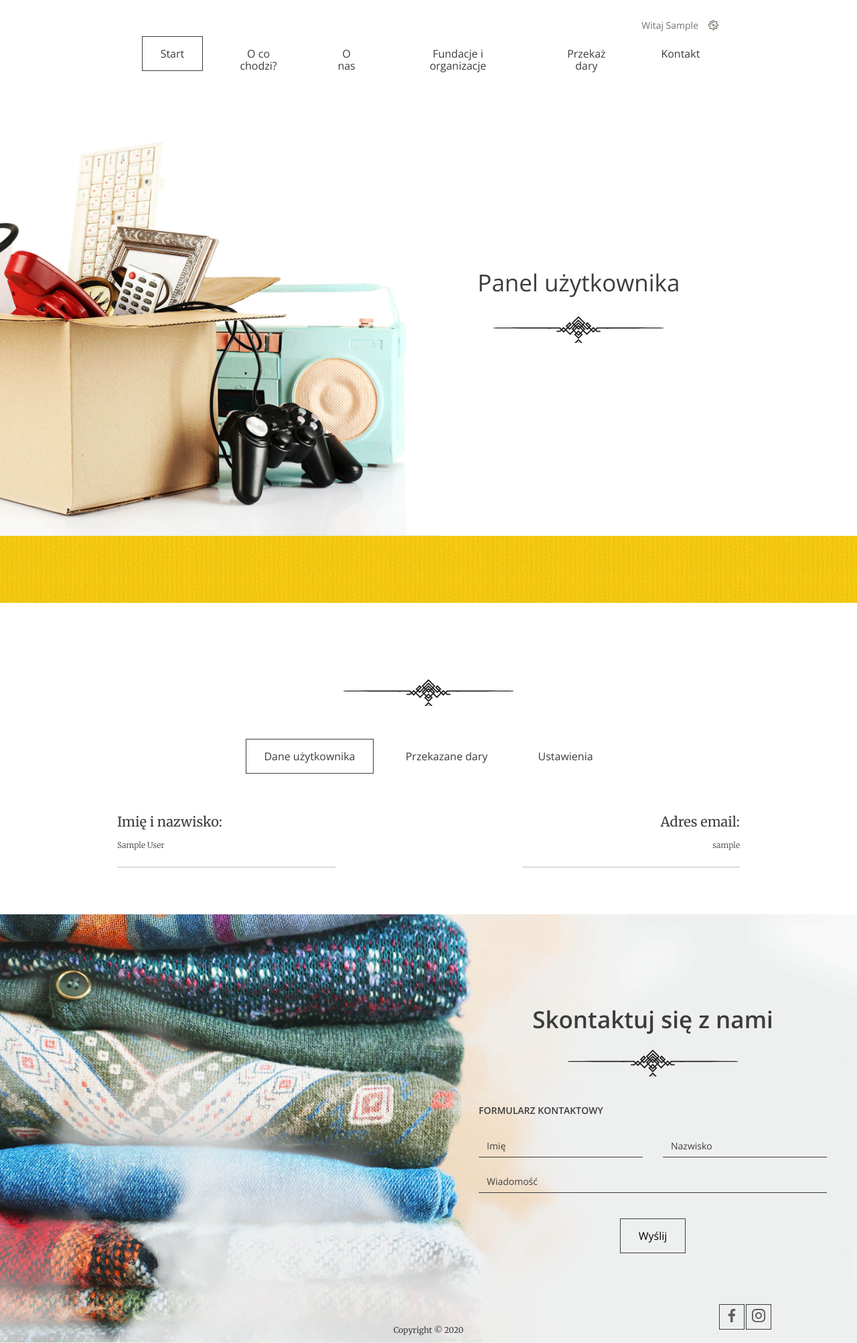
After one commit to wszoltysek/give_things, a Django app: page /panel/ in a window 1280 px wide. The commit adds this page. Shown: the whole page at 67% size. Run offline with Django 3.2, Linux system fonts and the light colour scheme; the visitor is signed in with stand-in values (Sample User, id 1).

Commit message:
user panel - done

```diff
--- a/give_things/urls.py
+++ b/give_things/urls.py
@@ -23,6 +23,7 @@ urlpatterns = [
     path('login/', Login.as_view()),
     path('logout/', logout_view),
     path('register/', Register.as_view()),
+    path('panel/', UserPanel.as_view()),
     path('add/', AddDonation.as_view()),
     path('confirmation/', Confirmation.as_view())
 ]
--- a/main_app/templates/_base_.html
+++ b/main_app/templates/_base_.html
@@ -18,8 +18,8 @@
           <li class="logged-user">
             Witaj {{ user.first_name }}
             <ul class="dropdown">
-              <li><a href="#">Profil</a></li>
-              <li><a href="#">Ustawienia</a></li>
+              <li><a href="/panel/">Profil</a></li>
+              <li><a href="/settings/">Ustawienia</a></li>
                 {% if user.is_superuser %}
               <li><a href="/admin/">Admin Panel</a></li>
                 {% endif %}
--- a/main_app/templates/index.html
+++ b/main_app/templates/index.html
@@ -27,7 +27,7 @@
         </div>
 
         <div class="stats--item">
-          <em>{{ institutions_already_donated }}</em>
+          <em>{{ institutions_donated }}</em>
           <h3>Wspartych organizacji</h3>
           <p>Lorem ipsum dolor sit amet consectetur, adipisicing elit. Laboriosam magnam, sint nihil cupiditate quas quam.</p>
         </div>
--- /dev/null
+++ b/main_app/templates/user/panel.html
@@ -0,0 +1,79 @@
+{% extends "_base_.html" %}
+{% load static %}
+    {% block title %}
+    <title>Oddaj rzeczy | Panel użytkownika</title>
+    {% endblock %}
+  <body>
+    {% block header %}
+    <header class="header--main-page">
+    {% endblock %}
+    {% block content %}
+      <div class="slogan container container--90">
+        <div class="slogan--item">
+          <h1>
+            Panel użytkownika
+          </h1>
+        </div>
+      </div>
+    </header>
+
+    <section id="stats" class="stats">
+      <div class="container container--85"></div>
+    </section>
+
+     <section id="help" class="help">
+      <h2></h2>
+
+      <ul class="help--buttons">
+        <li data-id="1"><a href="#" class="btn btn--without-border active">Dane użytkownika</a></li>
+        <li data-id="2"><a href="#" class="btn btn--without-border">Przekazane dary</a></li>
+        <li><a href="/settings/" class="btn btn--without-border">Ustawienia</a></li>
+      </ul>
+
+      <!-- SLIDE 1 -->
+      <div class="help--slides active" data-id="1">
+        <ul class="help--slides-items">
+          <li>
+            <div class="col">
+              <div class="title"><b>Imię i nazwisko:</b></div><br>
+              <div class="subtitle">{{ user.first_name }} {{ user.last_name }}</div>
+            </div>
+            <div class="col">
+              <div class="title"><b>Adres email:</b></div><br>
+              <div class="subtitle">{{ user.username }}</div>
+            </div>
+          </li>
+        </ul>
+      </div>
+
+
+      <!-- SLIDE 2 -->
+      <div class="help--slides" data-id="2">
+        <p>Przekazane dary</p>
+        <ul class="help--slides-items">
+          <li>
+            <div class="col">
+              <div class="title"> </div>
+              <div class="subtitle"></div>
+            </div>
+
+            <div class="col">
+                <div class="text"></div>
+            </div>
+          </li>
+        </ul>
+
+        <!-- Pagination
+        <ul class="help--slides-pagination">
+          <li><a href="#" class="btn btn--small btn--without-border active" data-page="1">1</a></li>
+          <li><a href="#" class="btn btn--small btn--without-border" data-page="2">2</a></li>
+          <li><a href="#" class="btn btn--small btn--without-border" data-page="3">3</a></li>
+          <li><a href="#" class="btn btn--small btn--without-border" data-page="4">4</a></li>
+          <li><a href="#" class="btn btn--small btn--without-border" data-page="5">5</a></li>
+        </ul>
+        -->
+      </div>
+    </section>
+  </body>
+</html>
+{% endblock %}
--- a/main_app/views.py
+++ b/main_app/views.py
@@ -52,17 +52,24 @@ class Register(View):
             return render(request, "user/register.html", ctx)
 
 
+class UserPanel(LoginRequiredMixin, View):
+    login_url = '/login/'
+
+    def get(self, request):
+        return render(request, "user/panel.html")
+
+
 class LandingPage(View):
     def get(self, request):
         donations = Donation.objects.all()
-        institutions_already_donated = Institution.objects.filter(donation__quantity__gt=0).count()
+        institutions_donated = Institution.objects.filter(donation__quantity__gt=0).count()
         all_institutions = Institution.objects.all()
         bags_qty = 0
         for bags in donations:
             bags_qty += bags.quantity
         ctx = {
             'bags_qty': bags_qty,
-            'institutions_already_donated': institutions_already_donated,
+            'institutions_donated': institutions_donated,
             'all_institutions': all_institutions
         }
         return render(request, 'index.html', ctx)
```
